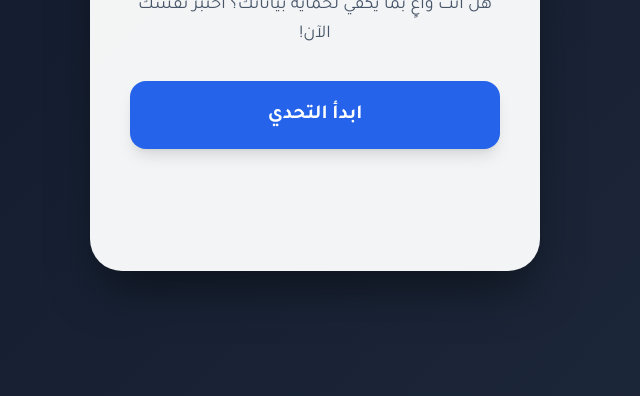
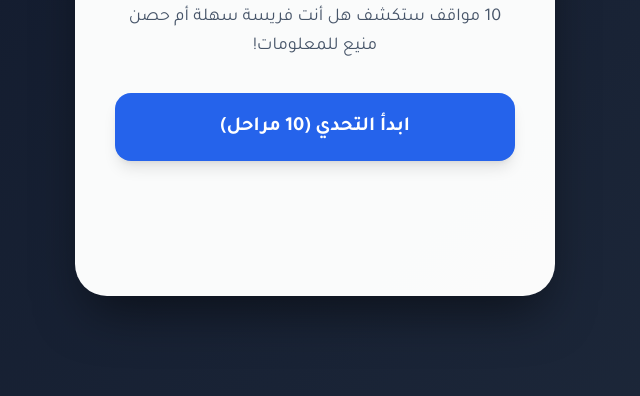
Before and after one commit to rwanalmndhry-sys/security-game, a plain HTML site: page index.html in a window 1280 px wide. Shown: the part 404-800 px from the top of the page, without its empty margins (325-965 px from the left). Drawn offline with nearby package versions, Linux system fonts and the light colour scheme.

Commit message:
Update index.html
تحديث الأسئلة إلى 10

```diff
--- a/index.html
+++ b/index.html
@@ -1,339 +1,244 @@
 <!DOCTYPE html>
 
 <html lang="ar" dir="rtl">
+<head>
+    <meta charset="UTF-8">
+    <meta name="viewport" content="width=device-width, initial-scale=1.0">
+    <title>تحدي بطل الأمن السيبراني (10 مراحل)</title>
+    <script src="https://cdn.tailwindcss.com"></script>
+    <link href="https://fonts.googleapis.com/css2?family=Tajawal:wght@400;700;900&display=swap" rel="stylesheet">
+    <style>
+        body {
+            font-family: 'Tajawal', sans-serif;
+            background: linear-gradient(135deg, #0f172a 0%, #1e293b 100%);
+            min-height: 100vh;
+            display: flex;
+            align-items: center;
+            justify-content: center;
+            margin: 0;
+            padding: 20px;
+        }
+        .app-container {
+            width: 100%;
+            max-width: 480px;
+            background: rgba(255, 255, 255, 0.98);
+            border-radius: 2rem;
+            box-shadow: 0 25px 50px -12px rgba(0, 0, 0, 0.5);
+            min-height: 600px;
+            display: flex;
+            flex-direction: column;
+            overflow: hidden;
+            animation: slideUp 0.6s ease-out;
+        }
+        @keyframes slideUp {
+            from { opacity: 0; transform: translateY(30px); }
+            to { opacity: 1; transform: translateY(0); }
+        }
+        .option-btn {
+            transition: all 0.3s cubic-bezier(0.4, 0, 0.2, 1);
+            border: 2px solid #e2e8f0;
+        }
+        .option-btn:hover {
+            border-color: #3b82f6;
+            background-color: #eff6ff;
+            transform: translateX(-5px);
+        }
+        .result-screen { animation: fadeIn 0.4s ease-in; }
+        @keyframes fadeIn { from { opacity: 0; } to { opacity: 1; } }
+    </style>
+</head>
+<body>
 
-<head>
+    <div id="game-box" class="app-container">
+        <!-- المحتوى يتغير بواسطة JavaScript -->
+    </div>
 
-    <meta charset="UTF-8">
+    <script>
+        const allQuestions = [
+            {
+                icon: "📧",
+                title: "رسالة بريد عاجلة!",
+                q: "وصلك إيميل يطلب منك تحديث كلمة سرك فوراً عبر رابط خارجي لأن حسابك سيتوقف. ماذا تفعل؟",
+                options: [
+                    { text: "أضغط على الرابط بسرعة", correct: false, msg: "خطأ! هذا أسلوب 'الاستعجال' الذي يستخدمه المخترقون للتصيد." },
+                    { text: "أحذف الرسالة وأبلغ قسم التقنية", correct: true, msg: "ممتاز! الوعي بأساليب التصيد هو أهم خط دفاع." }
+                ]
+            },
+            {
+                icon: "🔐",
+                title: "قوة كلمة المرور",
+                q: "أي من هذه الخيارات تعتبر الأقوى لحماية حساباتك؟",
+                options: [
+                    { text: "Admin@123", correct: false, msg: "ضعيفة! الكلمات الشائعة يسهل اختراقها ببرامج التخمين." },
+                    { text: "Blue#Tree@Sky2024", correct: true, msg: "رائع! استخدام الرموز والطول يجعل الاختراق شبه مستحيل." }
+                ]
+            },
+            {
+                icon: "☕",
+                title: "استراحة المكتب",
+                q: "ستذهب لإحضار قهوة وستعود بعد دقيقتين. كيف تترك جهازك؟",
+                options: [
+                    { text: "أتركه مفتوحاً للمدة القصيرة", correct: false, msg: "غير آمن! دقيقة واحدة تكفي للوصول لبيانات حساسة." },
+                    { text: "أقفل الشاشة (Win + L)", correct: true, msg: "بطل! قفل الشاشة يجب أن يكون حركة تلقائية دائماً." }
+                ]
+            },
+            {
+                icon: "💾",
+                title: "الفلاش المفقود",
+                q: "وجدت فلاش ميموري (USB) في المصعد مكتوب عليه 'الرواتب'. ماذا تفعل؟",
+                options: [
+                    { text: "أوصله بجهازي لأعرف صاحبه", correct: false, msg: "خطر جداً! قد يحتوي على برمجيات خبيثة تخترق الشبكة فوراً." },
+                    { text: "أسلمه للأمن دون فتحه", correct: true, msg: "تصرف ذكي! الفلاشات المجهولة هي فخاخ فيروسات شهيرة." }
+                ]
+            },
+            {
+                icon: "🛡️",
+                title: "رسائل الجوال",
+                q: "وصلتك رسالة نصية تطلب ضغط رابط لتحديث بياناتك البنكية فوراً. ماذا تفعل؟",
+                options: [
+                    { text: "أضغط للتأكد من حسابي", correct: false, msg: "خطأ! الروابط في الرسائل المجهولة هي أسرع وسيلة للسرقة." },
+                    { text: "أتجاهل الرسالة وأبلغ عنها", correct: true, msg: "أحسنت! تجاهل الروابط المشبوهة هو ذكاء سيبراني." }
+                ]
+            },
+            {
+                icon: "🌐",
+                title: "واي فاي المقهى",
+                q: "أنت في مقهى وتحتاج للدخول على حساب العمل الحساس. ماذا تستخدم؟",
+                options: [
+                    { text: "واي فاي المقهى المجاني", correct: false, msg: "خطر! الشبكات العامة يسهل التجسس عليها وسرقة بياناتك." },
+                    { text: "نقطة اتصال شخصية (4G/5G)", correct: true, msg: "رائع! استخدام اتصالك الخاص أكثر أماناً للعمل الحساس." }
+                ]
+            },
+            {
+                icon: "🆙",
+                title: "تحديثات النظام",
+                q: "ظهر لك إشعار يطلب تحديث نظام التشغيل فوراً. ماذا تفعل؟",
+                options: [
+                    { text: "تأجيل التحديث للأسبوع القادم", correct: false, msg: "خطأ! التحديثات تحتوي على إصلاحات لثغرات أمنية خطيرة." },
+                    { text: "تثبيت التحديث في أقرب وقت", correct: true, msg: "بطل! إبقاء نظامك محدثاً يسد الثغرات أمام المخترقين." }
+                ]
+            },
+            {
+                icon: "📞",
+                title: "مكالمة غريبة",
+                q: "اتصل بك شخص يدعي أنه من 'الدعم الفني' ويطلب كود التحقق الذي وصلك. ماذا تفعل؟",
+                options: [
+                    { text: "أعطيه الكود ليساعدني", correct: false, msg: "خطر! لا تشارك أبداً أكواد التحقق (OTP) مع أي شخص." },
+                    { text: "أنهي المكالمة فوراً", correct: true, msg: "أحسنت! الشركات الحقيقية لا تطلب منك أكوادك السرية أبداً." }
+                ]
+            },
+            {
+                icon: "📸",
+                title: "التصوير في العمل",
+                q: "تريد تصوير سيلفي في المكتب، وخلفك تظهر شاشة زميلك بها بيانات. ماذا تفعل؟",
+                options: [
+                    { text: "أنشر الصورة، لا أحد سيركز", correct: false, msg: "خطر! تسريب بيانات العمل عبر الصور هو خطأ أمني جسيم." },
+                    { text: "أغير المكان لضمان خصوصية البيانات", correct: true, msg: "ممتاز! الحفاظ على خصوصية ما يظهر في الصور جزء من الأمان." }
+                ]
+            },
+            {
+                icon: "📱",
+                title: "تطبيقات مجهولة",
+                q: "وجدت تطبيقاً يوفر ميزات إضافية مجانية لكنه من خارج المتجر الرسمي. ماذا تفعل؟",
+                options: [
+                    { text: "أقوم بتحميله وتجربته", correct: false, msg: "خطر! التطبيقات خارج المتاجر الرسمية غالباً ما تكون محقونة بفيروسات." },
+                    { text: "أكتفي بالتطبيقات الرسمية فقط", correct: true, msg: "رائع! تحميل التطبيقات من مصادر موثوقة يحمي هاتفك من التجسس." }
+                ]
+            }
+        ];
 
-    <meta name="viewport" content="width=device-width, initial-scale=1.0">
+        let currentStep = -1;
+        let score = 0;
+        const box = document.getElementById('game-box');
 
-    <!-- استخدام Tailwind CSS للتصميم -->
-
-    <script src="https://cdn.tailwindcss.com"></script>
-
-    <link href="https://fonts.googleapis.com/css2?family=Tajawal:wght@400;700;900&display=swap" rel="stylesheet">
-
-    <style>
-
-        body {
-
-            font-family: 'Tajawal', sans-serif;
-
-            background: linear-gradient(135deg, #0f172a 0%, #1e293b 100%);
-
-            min-height: 100vh;
-
-            display: flex;
-
-            align-items: center;
-
-            justify-content: center;
-
-            margin: 0;
-
-            padding: 20px;
-
+        function startScreen() {
+            box.innerHTML = `
+                <div class="p-10 text-center flex-1 flex flex-col justify-center result-screen">
+                    <div class="text-8xl mb-6">🛡️</div>
+                    <h1 class="text-3xl font-black text-slate-900 mb-4">اختبار الوعي الأمني</h1>
+                    <p class="text-slate-600 mb-8 text-lg leading-relaxed">10 مواقف ستكشف هل أنت فريسة سهلة أم حصن منيع للمعلومات!</p>
+                    <button onclick="renderQuestion()" class="w-full bg-blue-600 text-white font-bold py-5 rounded-2xl text-xl shadow-lg hover:bg-blue-700 active:scale-95 transition-all">
+                        ابدأ التحدي (10 مراحل)
+                    </button>
+                </div>
+            `;
         }
 
-        .app-container {
+        function renderQuestion() {
+            currentStep++;
+            if(currentStep < allQuestions.length) {
+                const item = allQuestions[currentStep];
+                const progress = ((currentStep) / allQuestions.length) * 100;
 
-            width: 100%;
-
-            max-width: 450px;
-
-            background: rgba(255, 255, 255, 0.95);
-
-            border-radius: 2rem;
-
-            box-shadow: 0 25px 50px -12px rgba(0, 0, 0, 0.5);
-
-            min-height: 550px;
-
-            display: flex;
-
-            flex-direction: column;
-
-            overflow: hidden;
-
-            animation: slideUp 0.6s ease-out;
-
+                box.innerHTML = `
+                    <div class="p-8 flex-1 flex flex-col result-screen">
+                        <div class="w-full bg-slate-100 h-2 rounded-full mb-6">
+                            <div class="bg-blue-600 h-2 rounded-full transition-all duration-500" style="width: ${progress}%"></div>
+                        </div>
+                        <div class="flex justify-between items-center mb-4">
+                            <span class="bg-blue-100 text-blue-700 px-4 py-1 rounded-full text-xs font-bold">موقف ${currentStep + 1}</span>
+                            <span class="text-slate-400 font-bold">${currentStep + 1}/${allQuestions.length}</span>
+                        </div>
+                        <div class="text-center mb-6">
+                            <div class="text-6xl mb-2">${item.icon}</div>
+                            <h2 class="text-2xl font-bold text-slate-800">${item.title}</h2>
+                        </div>
+                        <div class="bg-slate-50 p-5 rounded-2xl mb-8 border-r-4 border-blue-500">
+                            <p class="text-slate-700 text-lg font-medium leading-relaxed">${item.q}</p>
+                        </div>
+                        <div class="space-y-3 mt-auto">
+                            ${item.options.map(o => `
+                                <button onclick="showFeedback(${o.correct}, '${o.msg}')" class="option-btn w-full p-4 rounded-xl bg-white text-right font-bold text-slate-700 shadow-sm">
+                                    ${o.text}
+                                </button>
+                            `).join('')}
+                        </div>
+                    </div>
+                `;
+            } else {
+                showFinal();
+            }
         }
 
-        @keyframes slideUp {
-
-            from { opacity: 0; transform: translateY(30px); }
-
-            to { opacity: 1; transform: translateY(0); }
-
+        function showFeedback(isCorrect, message) {
+            if(isCorrect) score++;
+            box.innerHTML = `
+                <div class="p-10 text-center flex-1 flex flex-col justify-center result-screen">
+                    <div class="text-8xl mb-6">${isCorrect ? '✨' : '⚠️'}</div>
+                    <h2 class="text-3xl font-bold mb-4 ${isCorrect ? 'text-green-600' : 'text-red-500'}">
+                        ${isCorrect ? 'إجابة ذكية!' : 'تصرف خطر!'}
+                    </h2>
+                    <div class="bg-slate-50 p-6 rounded-2xl mb-10">
+                        <p class="text-slate-600 text-xl font-medium leading-relaxed">${message}</p>
+                    </div>
+                    <button onclick="renderQuestion()" class="w-full bg-slate-900 text-white font-bold py-5 rounded-2xl text-lg shadow-lg hover:bg-black transition-all">
+                        ${currentStep < allQuestions.length - 1 ? 'الموقف التالي' : 'رؤية النتيجة النهائية'}
+                    </button>
+                </div>
+            `;
         }
 
-        .option-btn {
+        function showFinal() {
+            let rank = "مبتدئ سيبراني 🐣";
+            let color = "text-red-500";
+            if(score === 10) { rank = "بطل سيبراني أسطوري! 🏆"; color = "text-green-600"; }
+            else if(score >= 8) { rank = "خبير أمني محترف 🛡️"; color = "text-blue-600"; }
+            else if(score >= 5) { rank = "مستوى متوسط 🧐"; color = "text-yellow-600"; }
 
-            transition: all 0.3s cubic-bezier(0.4, 0, 0.2, 1);
-
-            border: 2px solid #e2e8f0;
-
+            box.innerHTML = `
+                <div class="p-10 text-center flex-1 flex flex-col justify-center result-screen">
+                    <h2 class="text-slate-400 font-bold uppercase tracking-widest mb-2">النتيجة النهائية</h2>
+                    <div class="text-9xl font-black text-blue-600 mb-4">${score}/10</div>
+                    <p class="text-2xl font-bold ${color} mb-10">${rank}</p>
+                    <button onclick="location.reload()" class="w-full bg-blue-600 text-white font-bold py-5 rounded-2xl text-xl shadow-xl hover:bg-blue-700 transition-all">
+                        إعادة التحدي
+                    </button>
+                    <p class="mt-6 text-slate-400 text-sm">وعيك يحمي الجميع.. شارك التحدي مع أصدقائك!</p>
+                </div>
+            `;
         }
 
-        .option-btn:hover {
-
-            border-color: #3b82f6;
-
-            background-color: #eff6ff;
-
-            transform: translateX(-5px);
-
-        }
-
-        .result-screen { animation: fadeIn 0.4s ease-in; }
-
-        @keyframes fadeIn { from { opacity: 0; } to { opacity: 1; } }
-
-    </style>
-
-</head>
-
-<body>
-
-
-
-    <div id="game-box" class="app-container">
-
-        <!-- المحتوى سيظهر هنا -->
-
-    </div>
-
-
-
-    <script>
-
-        const gameData = [
-
-            {
-
-                icon: "🛡️",
-
-                title: "مهمة: التصيد",
-
-                q: "وصلتك رسالة نصية تطلب منك الضغط على رابط لتحديث بياناتك البنكية فوراً. ماذا تفعل؟",
-
-                options: [
-
-                    { text: "أضغط على الرابط للتأكد", correct: false, msg: "خطأ! الروابط في الرسائل النصية المجهولة هي فخ للتصيد." },
-
-                    { text: "أتجاهل الرسالة وأبلغ عنها", correct: true, msg: "أحسنت! تجاهل الروابط المشبوهة هو ذكاء سيبراني." }
-
-                ]
-
-            },
-
-            {
-
-                icon: "🔐",
-
-                title: "مهمة: كلمات السر",
-
-                q: "أي من هذه الكلمات تعتبر الأقوى لحماية حسابك الشخصي؟",
-
-                options: [
-
-                    { text: "Admin12345", correct: false, msg: "ضعيفة! هذه الكلمات يسهل تخمينها برمجياً في ثوانٍ." },
-
-                    { text: "Mypet#77!Blue", correct: true, msg: "بطل! استخدام الرموز والأرقام والكلمات الطويلة يصعّب الاختراق." }
-
-                ]
-
-            },
-
-            {
-
-                icon: "💻",
-
-                title: "مهمة: المكتب",
-
-                q: "تريد الذهاب للصلاة وتريد ترك جهازك في المكتب. كيف تتركه؟",
-
-                options: [
-
-                    { text: "أتركه شغالاً كما هو", correct: false, msg: "خطر! ترك الجهاز مفتوحاً يسهل الوصول لبيانات الشركة الحساسة." },
-
-                    { text: "أضغط Win + L لقفل الشاشة", correct: true, msg: "رائع! قفل الشاشة عند مغادرة المكتب قاعدة ذهبية." }
-
-                ]
-
-            }
-
-        ];
-
-
-
-        let currentStep = -1;
-
-        let score = 0;
-
-        const box = document.getElementById('game-box');
-
-
-
-        function init() {
-
-            box.innerHTML = `
-
-                <div class="p-10 text-center flex-1 flex flex-col justify-center result-screen">
-
-                    <div class="text-7xl mb-6">🕵️‍♂️</div>
-
-                    <h1 class="text-3xl font-black text-slate-900 mb-4">بطل الأمن السيبراني</h1>
-
-                    <p class="text-slate-600 mb-8 text-lg leading-relaxed">هل أنت واعٍ بما يكفي لحماية بياناتك؟ اختبر نفسك الآن!</p>
-
-                    <button onclick="renderQuestion()" class="w-full bg-blue-600 text-white font-bold py-5 rounded-2xl text-xl shadow-lg hover:bg-blue-700 active:scale-95 transition-all">
-
-                        ابدأ التحدي
-
-                    </button>
-
-                </div>
-
-            `;
-
-        }
-
-
-
-        function renderQuestion() {
-
-            currentStep++;
-
-            if(currentStep < gameData.length) {
-
-                const item = gameData[currentStep];
-
-                box.innerHTML = `
-
-                    <div class="p-8 flex-1 flex flex-col result-screen">
-
-                        <div class="flex justify-between items-center mb-6">
-
-                            <span class="bg-blue-100 text-blue-700 px-4 py-1 rounded-full font-bold">مهمة ${currentStep + 1}</span>
-
-                            <span class="text-slate-400 font-bold">${currentStep + 1}/${gameData.length}</span>
-
-                        </div>
-
-                        <div class="text-center mb-8">
-
-                            <div class="text-6xl mb-4">${item.icon}</div>
-
-                            <h2 class="text-2xl font-bold text-slate-800">${item.title}</h2>
-
-                        </div>
-
-                        <div class="bg-slate-50 p-6 rounded-2xl mb-8 border-r-4 border-blue-500">
-
-                            <p class="text-slate-700 text-lg font-medium leading-relaxed">${item.q}</p>
-
-                        </div>
-
-                        <div class="space-y-4 mt-auto">
-
-                            ${item.options.map(o => `
-
-                                <button onclick="showFeedback(${o.correct}, '${o.msg}')" class="option-btn w-full p-5 rounded-xl bg-white text-right font-bold text-slate-700 shadow-sm">
-
-                                    ${o.text}
-
-                                </button>
-
-                            `).join('')}
-
-                        </div>
-
-                    </div>
-
-                `;
-
-            } else {
-
-                showFinal();
-
-            }
-
-        }
-
-
-
-        function showFeedback(isCorrect, message) {
-
-            if(isCorrect) score++;
-
-            box.innerHTML = `
-
-                <div class="p-10 text-center flex-1 flex flex-col justify-center result-screen">
-
-                    <div class="text-8xl mb-6">${isCorrect ? '✨' : '❌'}</div>
-
-                    <h2 class="text-3xl font-bold mb-4 ${isCorrect ? 'text-green-600' : 'text-red-500'}">
-
-                        ${isCorrect ? 'إجابة ذكية!' : 'تحذير أمني!'}
-
-                    </h2>
-
-                    <div class="bg-slate-50 p-6 rounded-2xl mb-10">
-
-                        <p class="text-slate-600 text-xl font-medium">${message}</p>
-
-                    </div>
-
-                    <button onclick="renderQuestion()" class="w-full bg-slate-900 text-white font-bold py-5 rounded-2xl text-lg shadow-lg">
-
-                        المتابعة
-
-                    </button>
-
-                </div>
-
-            `;
-
-        }
-
-
-
-        function showFinal() {
-
-            let status = score === 3 ? "بطل سيبراني خبير! 🏅" : "تحتاج لمزيد من الوعي 🛡️";
-
-            box.innerHTML = `
-
-                <div class="p-10 text-center flex-1 flex flex-col justify-center result-screen">
-
-                    <h2 class="text-slate-400 font-bold uppercase tracking-widest mb-2">النتيجة النهائية</h2>
-
-                    <div class="text-9xl font-black text-blue-600 mb-4">${score}/3</div>
-
-                    <p class="text-2xl font-bold text-slate-800 mb-10">${status}</p>
-
-                    <button onclick="location.reload()" class="w-full bg-blue-600 text-white font-bold py-5 rounded-2xl text-xl shadow-xl">
-
-                        إعادة الاختبار
-
-                    </button>
-
-                    <p class="mt-6 text-slate-400 text-sm">شارك هذا التحدي مع زملائك</p>
-
-                </div>
-
-            `;
-
-        }
-
-
-
-        init();
-
+        startScreen();
     </script>
-
 </body>
-
 </html>
```
